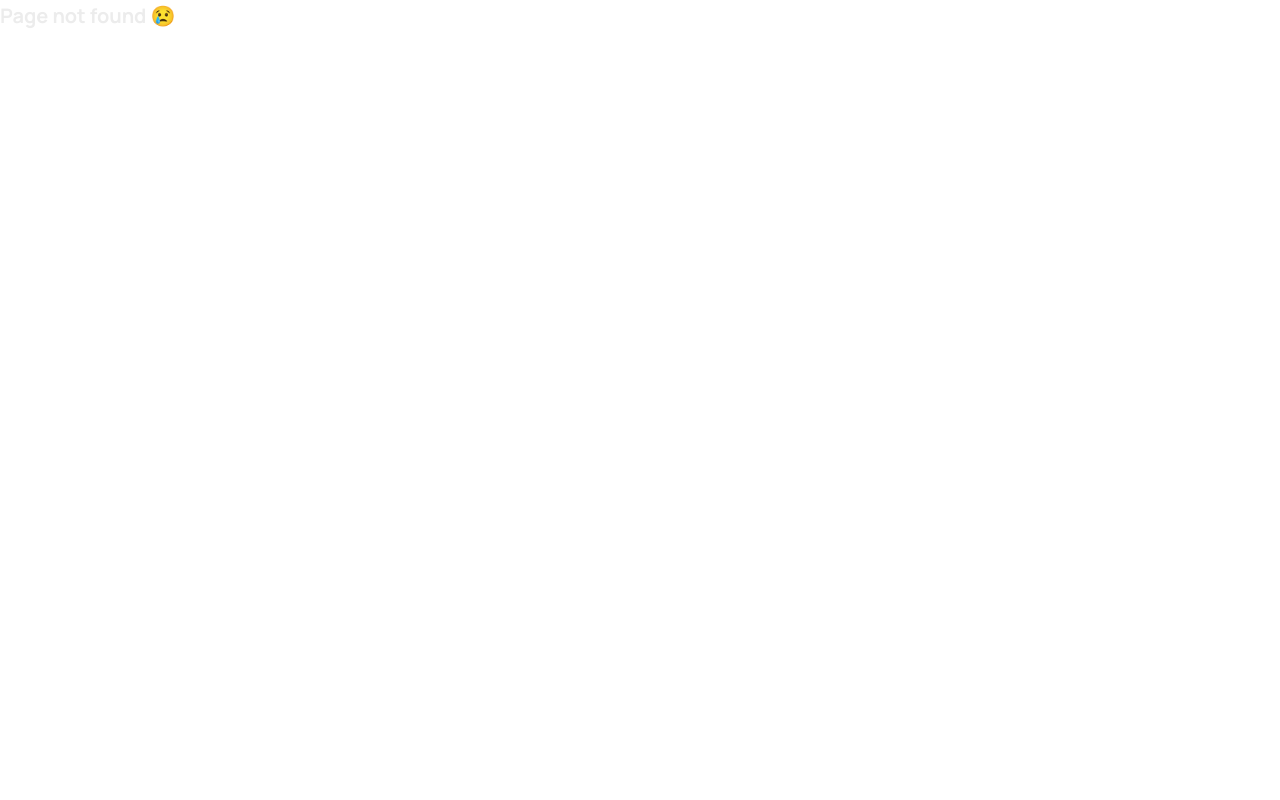
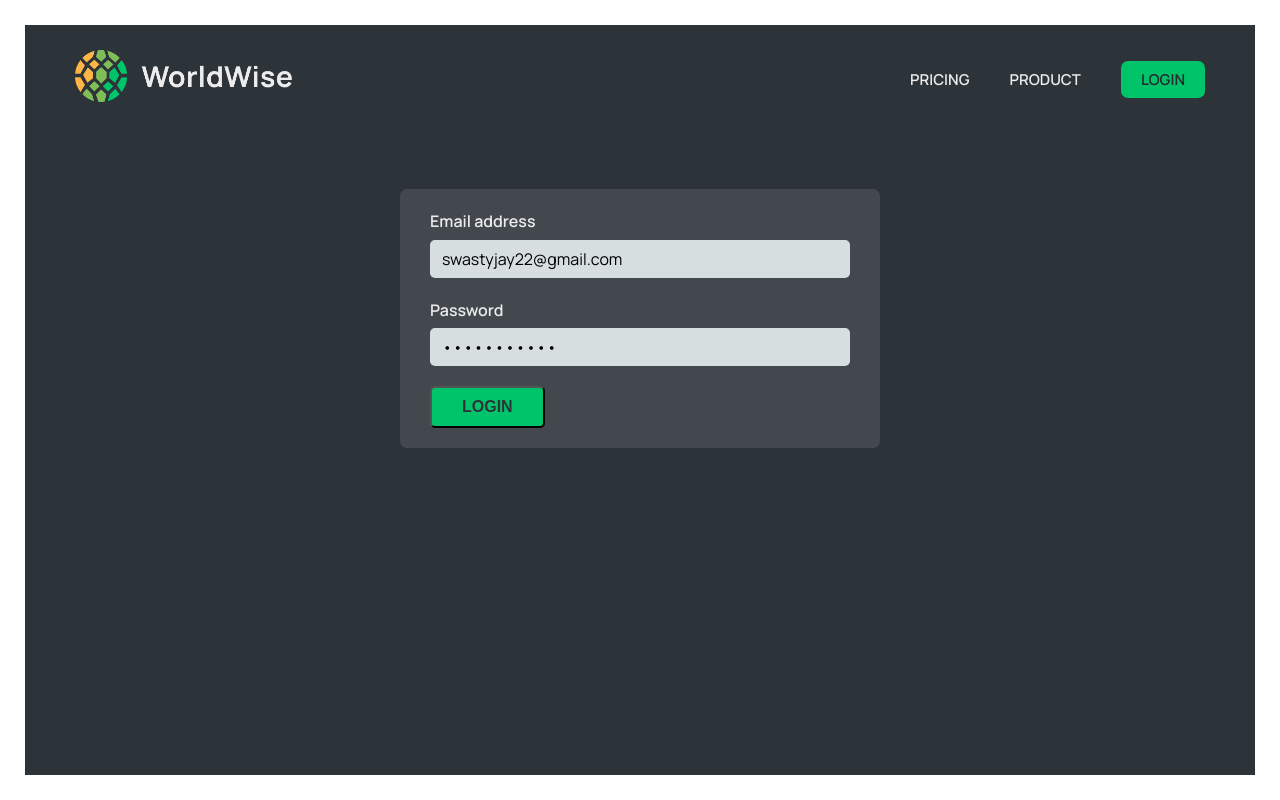
Before and after one commit to swasty-jay/worldwise, a React (Vite) app: page /login in a window 1280 px wide. Before the commit this address had no page. Built offline with nearby package versions, Linux system fonts and the light colour scheme.

Commit message:
added all components

```diff
--- a/src/App.jsx
+++ b/src/App.jsx
@@ -4,6 +4,7 @@ import Pricing from "./pages/Pricing";
 import Product from "./pages/Product";
 import PageNotFound from "./pages/PageNotFound";
 import AppLayout from "./pages/AppLayout";
+import Login from "./pages/Login";
 
 const App = () => {
   return (
@@ -12,6 +13,7 @@ const App = () => {
         <Route path="/" element={<Homepage />} />
         <Route path="/Product" element={<Product />} />
         <Route path="/pricing" element={<Pricing />} />
+        <Route path="/login" element={<Login />} />
         <Route path="/App" element={<AppLayout />} />
         <Route path="*" element={<PageNotFound />} />
       </Routes>
--- a/src/index.css
+++ b/src/index.css
@@ -67,6 +67,17 @@ input:focus {
   padding: 1rem 3rem;
   border-radius: 5px;
 }
+.btn {
+  display: inline-block;
+  background-color: var(--color-brand--2);
+  color: var(--color-dark--1);
+  text-transform: uppercase;
+  text-decoration: none;
+  font-size: 1.6rem;
+  font-weight: 600;
+  padding: 1rem 3rem;
+  border-radius: 5px;
+}
 
 /*
 "importCSSModule": {
--- a/src/pages/Login.jsx
+++ b/src/pages/Login.jsx
@@ -1,13 +1,16 @@
 import { useState } from "react";
 import styles from "./Login.module.css";
+import PageNav from "../components/PageNav";
 
 export default function Login() {
   // PRE-FILL FOR DEV PURPOSES
-  const [email, setEmail] = useState("jack@example.com");
-  const [password, setPassword] = useState("qwerty");
+  const [email, setEmail] = useState("swastyjay22@gmail.com");
+  const [password, setPassword] = useState("Swastyjay22");
 
   return (
+    <>
       <main className={styles.login}>
+        <PageNav />
         <form className={styles.form}>
           <div className={styles.row}>
             <label htmlFor="email">Email address</label>
@@ -30,9 +33,10 @@ export default function Login() {
           </div>
 
           <div>
-          <button>Login</button>
+            <button className="btn">Login</button>
           </div>
         </form>
       </main>
+    </>
   );
 }
```
Lines whose indentation alone changed are shown as unchanged.
